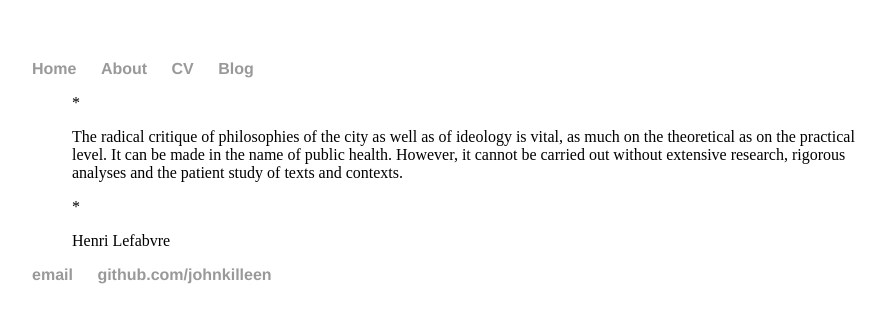
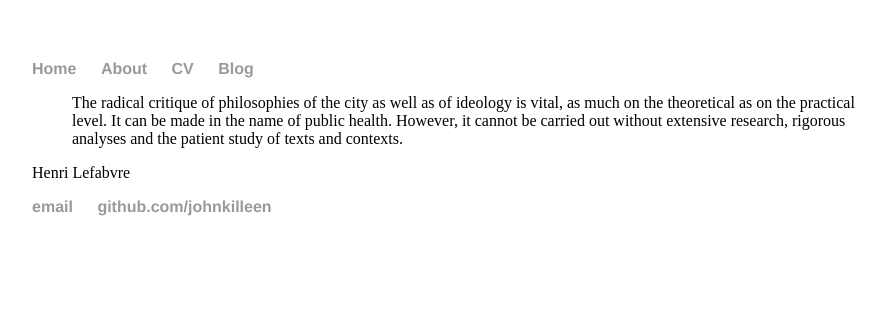
Before and after one commit to JohnKilleen/JohnKilleen.github.io, a Jekyll site: the page built from index.html, in a window 1280 px wide. Shown: the top 323 px of the page, without its empty margins (160-1046 px from the left). Built offline with Jekyll 4.4.1, drawn with Linux system fonts in a browser that asks for light colours.

```diff
--- a/index.html
+++ b/index.html
@@ -4,7 +4,8 @@ title: jpk, things
 ---
 <div class="blurb">
 	<blockquote>
-	*<p>The radical critique of philosophies of the city as well as of ideology is vital, as much on the theoretical as on the practical level. It can be made in the name of public health. However, it cannot be carried out without extensive research, rigorous analyses and the patient study of texts and contexts.</p>*
+	<p>The radical critique of philosophies of the city as well as of ideology is vital, as much on the theoretical as on the practical level. It can be made in the name of public health. However, it cannot be carried out without extensive research, rigorous analyses and the patient study of texts and contexts.</p>
+	</blockquote>
 	<p>Henri Lefabvre</p>
-	</blockquote>
+
 </div><!-- /.blurb -->
```
